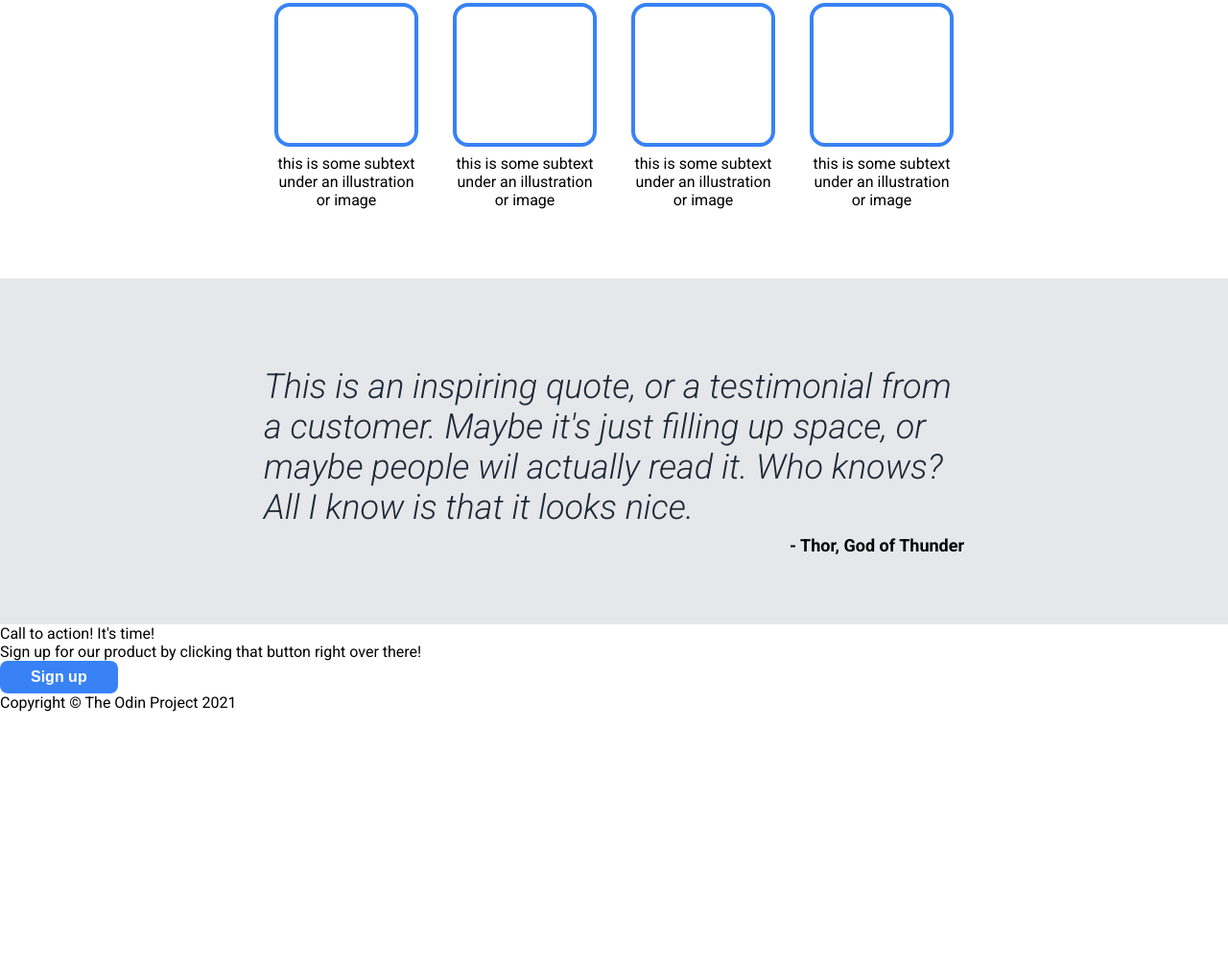
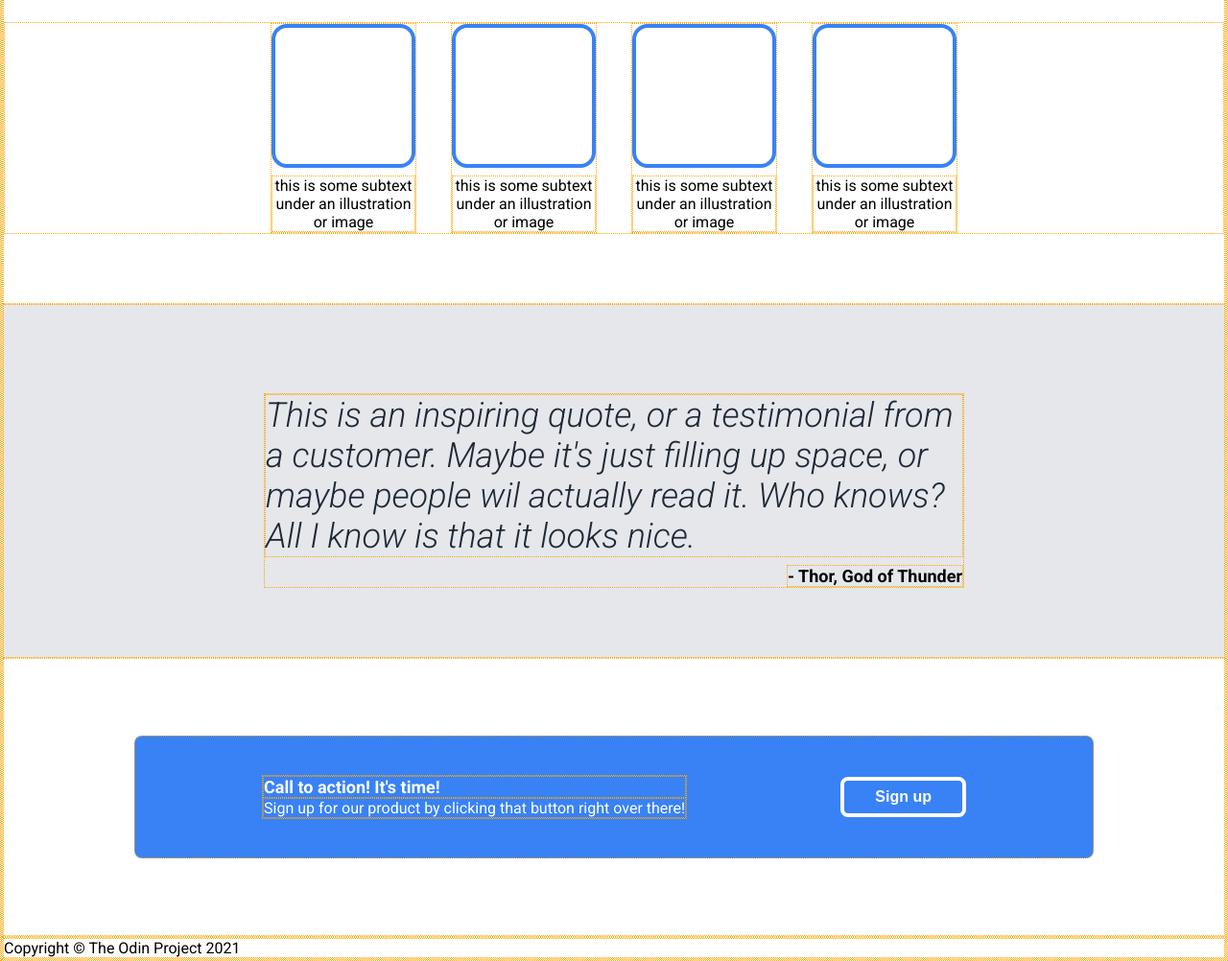
Before and after one commit to Dev-Wasp/odin-landing-page, a plain HTML site: page index.html in a window 1280 px wide. Shown: the part 509-1511 px from the top of the page at 96% size. Before the commit the page ends 1251 px from the top, so only its background shows below. Drawn offline with Linux system fonts and the light colour scheme.

Commit message:
Add css for the main cta section

```diff
--- a/index.html
+++ b/index.html
@@ -21,7 +21,7 @@
       <div class="column-1">
         <h1 class="title">This website is awesome</h1>
         <p class="subtitle">This website has some subtext that goes here under the main title. It's a smaller font and the color is lower contrast</p>
-        <button class="cta">Sign up</button>
+        <button>Sign up</button>
       </div>
       <div class="column-2">
         <div class="placeholder">this is a placeholder for an image</div>
@@ -62,7 +62,7 @@
           <p class="heading">Call to action! It's time!</p>
           <p>Sign up for our product by clicking that button right over there!</p>
         </div>
-        <button class="cta">Sign up</button>
+        <button>Sign up</button>
       </div>
     </div>
   </div>
--- a/style.css
+++ b/style.css
@@ -9,7 +9,7 @@ body {
   padding: 0;
   box-sizing: border-box;
 
-  /* border: 1px dotted orange; */
+  border: 1px dotted orange;
 }
 
 /* HEADER */
@@ -172,3 +172,36 @@ button {
   font-size: 18px;
   font-weight: 700;
 }
+
+/* MAIN CTA */
+
+.cta {
+  padding: 80px 0;
+}
+
+.cta .card {
+  width: 1000px;
+
+  background-color: #3882F6;
+  color: #FFF;
+
+  margin: 0 auto;
+  padding: 40px 132px;
+
+  border-radius: 8px;
+
+  display: flex;
+  justify-content: space-between;
+  align-items: center;
+}
+
+.cta .heading {
+  font-size: 18px;
+  font-weight: 700;
+}
+
+.cta button {
+  box-sizing: border-box;
+
+  border: 4px solid #FFF;
+}
```
